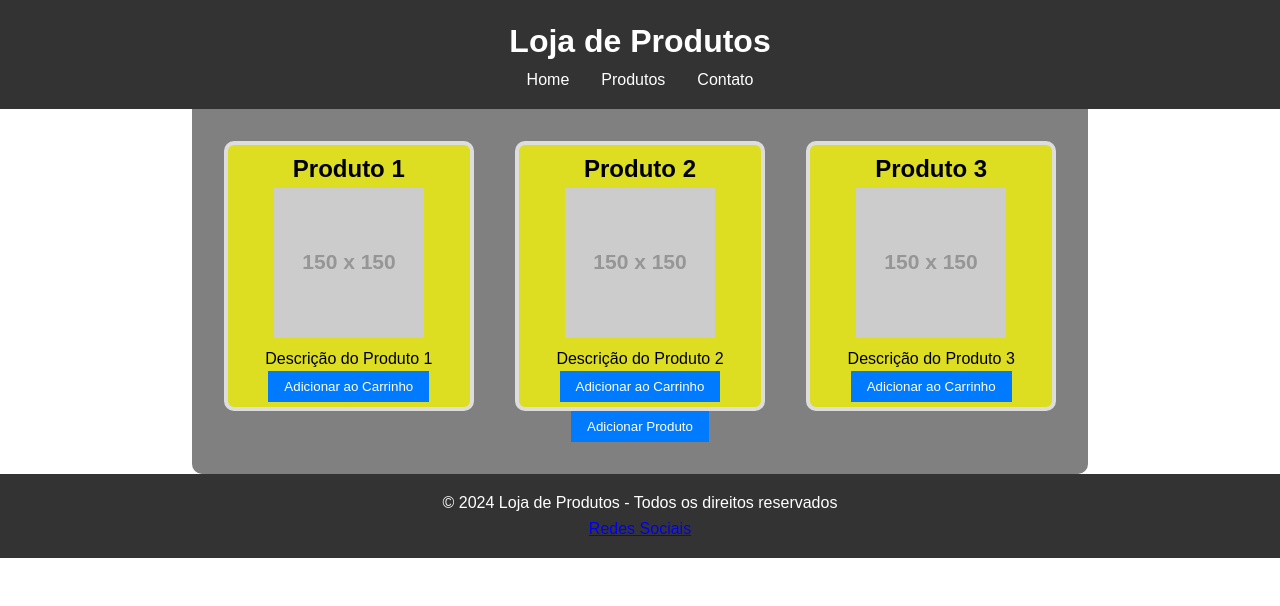
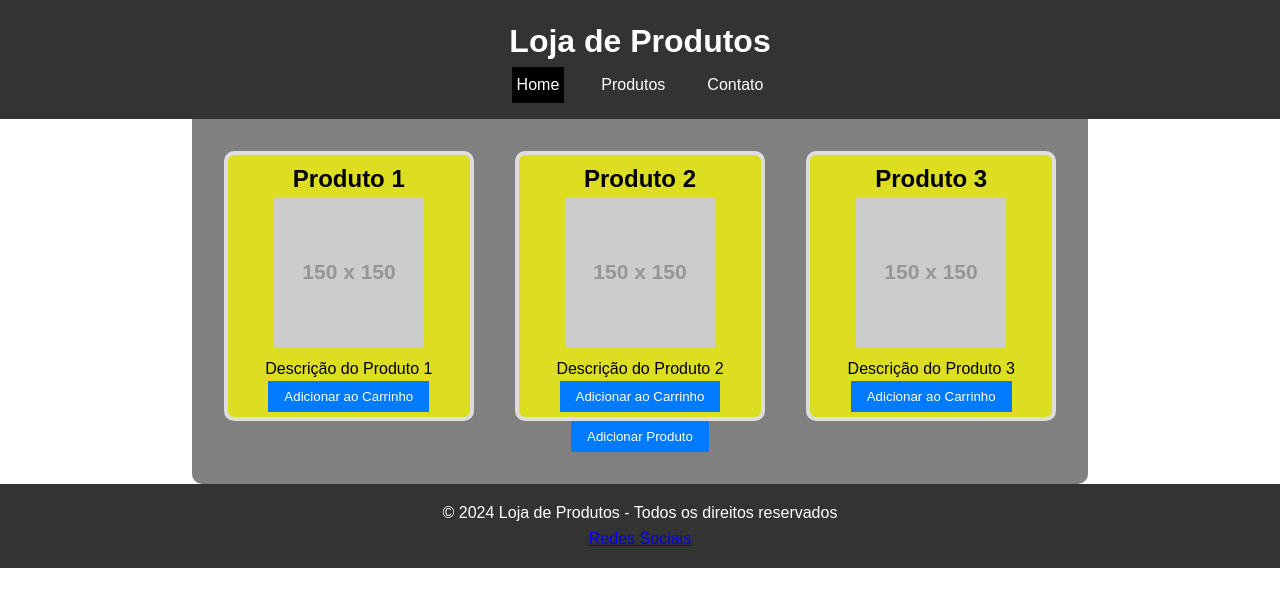
Before and after one commit to mekanss/Tramposfacul, a plain HTML site: page Coisasaleatorias/PPI/index.html in a window 1280 px wide. In both pictures the pointer is over the item "Home". Drawn offline with Linux system fonts and the light colour scheme; placeholder pictures from the web are drawn by us.

Commit message:
Update style.css

```diff
--- a/Coisasaleatorias/PPI/style.css
+++ b/Coisasaleatorias/PPI/style.css
@@ -33,6 +33,11 @@ main
 
 .menu li {
     margin: 0 1rem;
+    padding: 5px;
+}
+
+.menu li:hover{
+    background-color: black;
 }
 
 .menu a {
```
